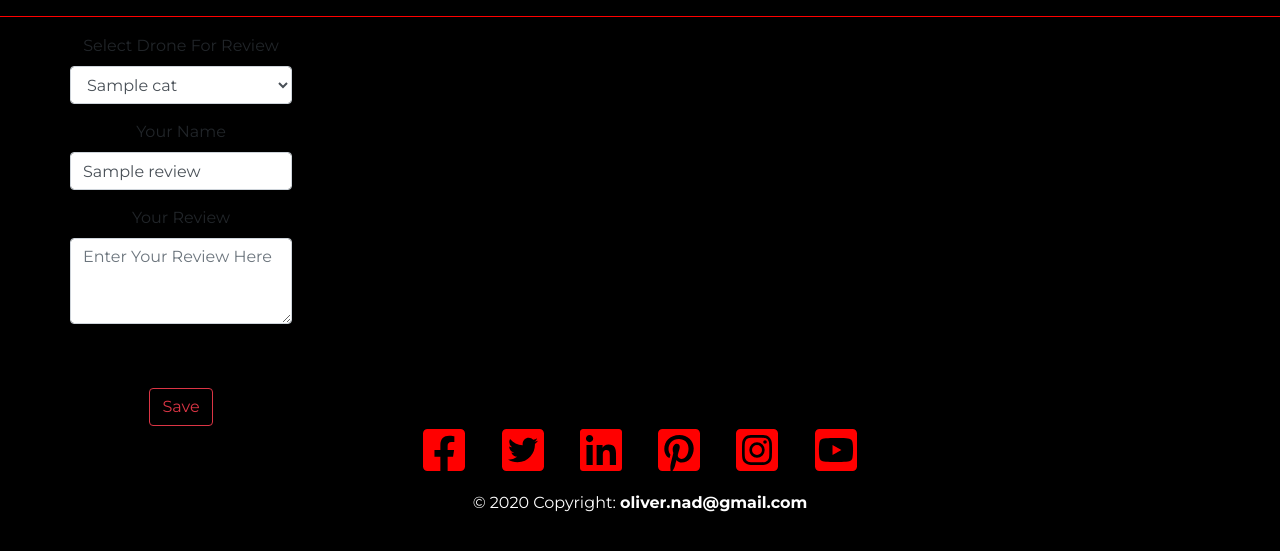
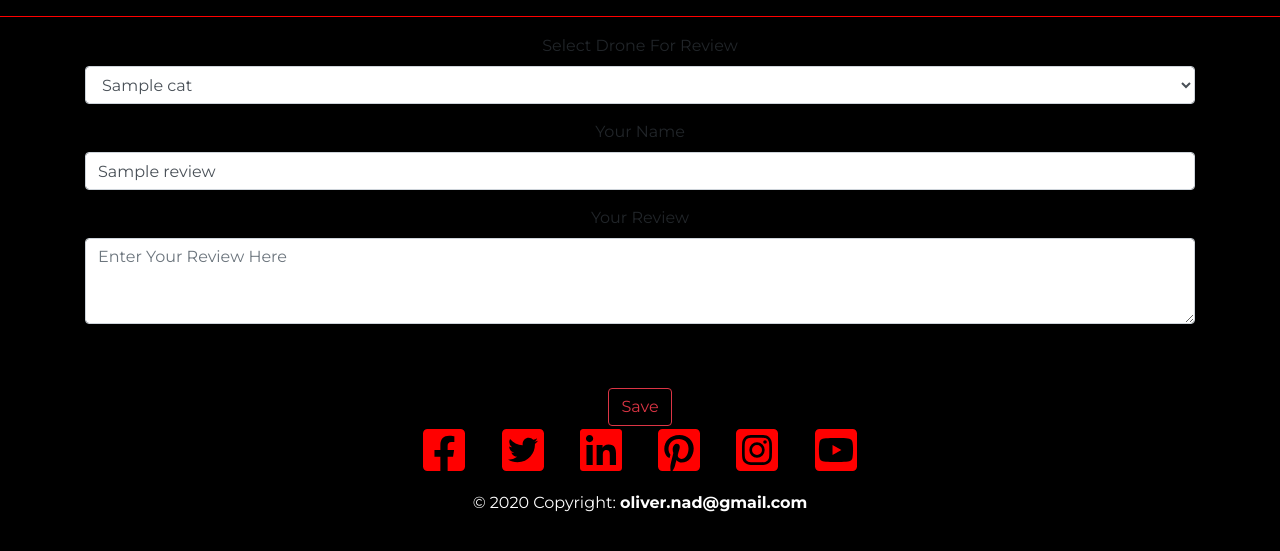
Before and after one commit to onadj/drones_review, a Flask app: template templates/edit_review.html in a window 1280 px wide. Shown: the part 76-627 px from the top of the page. Run offline with Flask 2, Linux system fonts and the light colour scheme; the template is opened without the code that fills it: most values are stand-ins (such as "Sample title", 1, 10 or a date in 2020); some libraries are stand-ins or nearby versions.

Commit message:
edit container fixed

```diff
--- a/templates/edit_review.html
+++ b/templates/edit_review.html
@@ -2,6 +2,7 @@
 {% block content %}
 <div class="container text-center">
     <div class="row">
+    <div class="col-12">
       <form action="{{ url_for('update_review', review_id=review._id) }}" method="POST">
      <div class="form-group">
     <label for="exampleFormControlSelect1">Select Drone For Review</label>
@@ -35,5 +36,6 @@
 </form>
 </div>
 </div>
+</div>
 
 {% endblock %}
```
